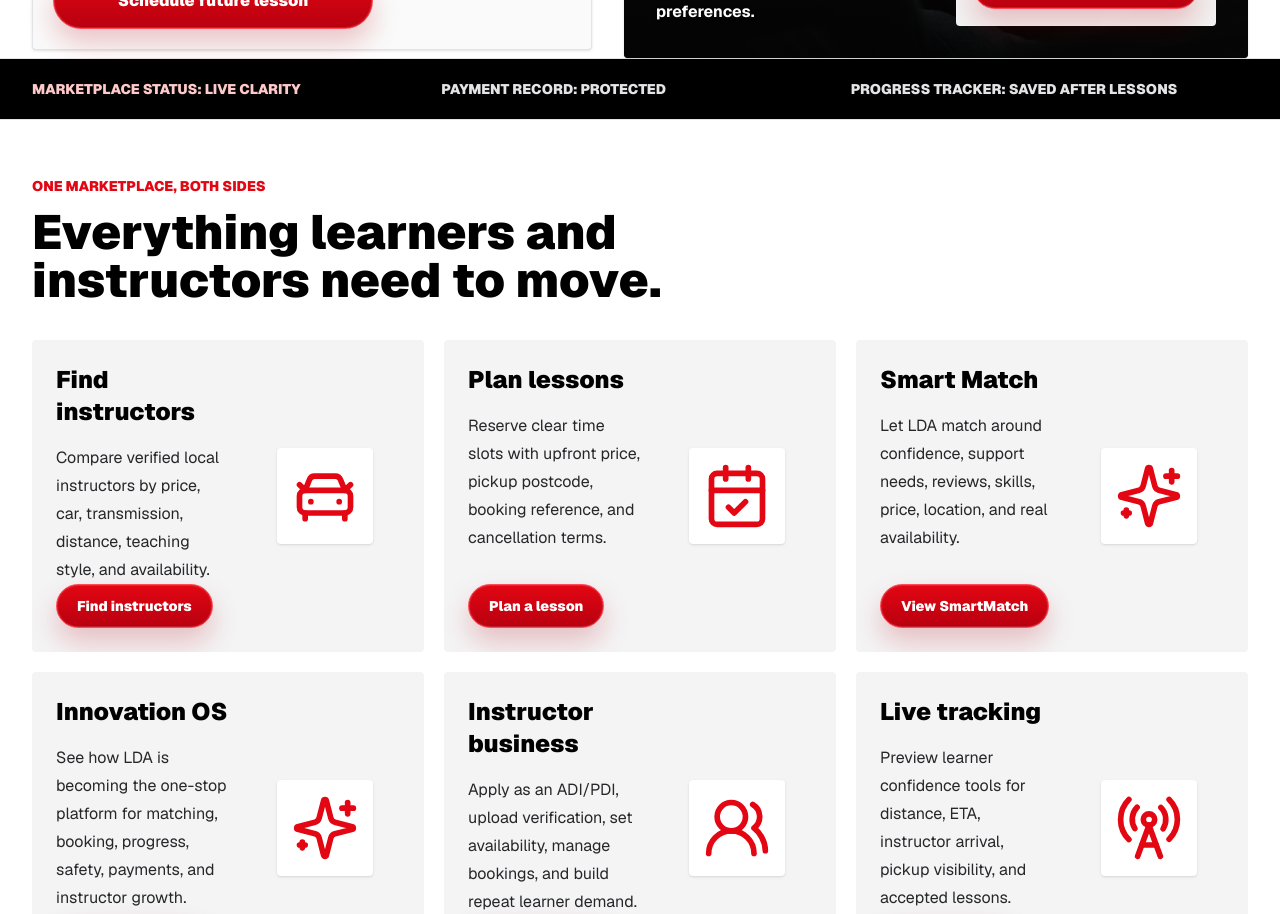
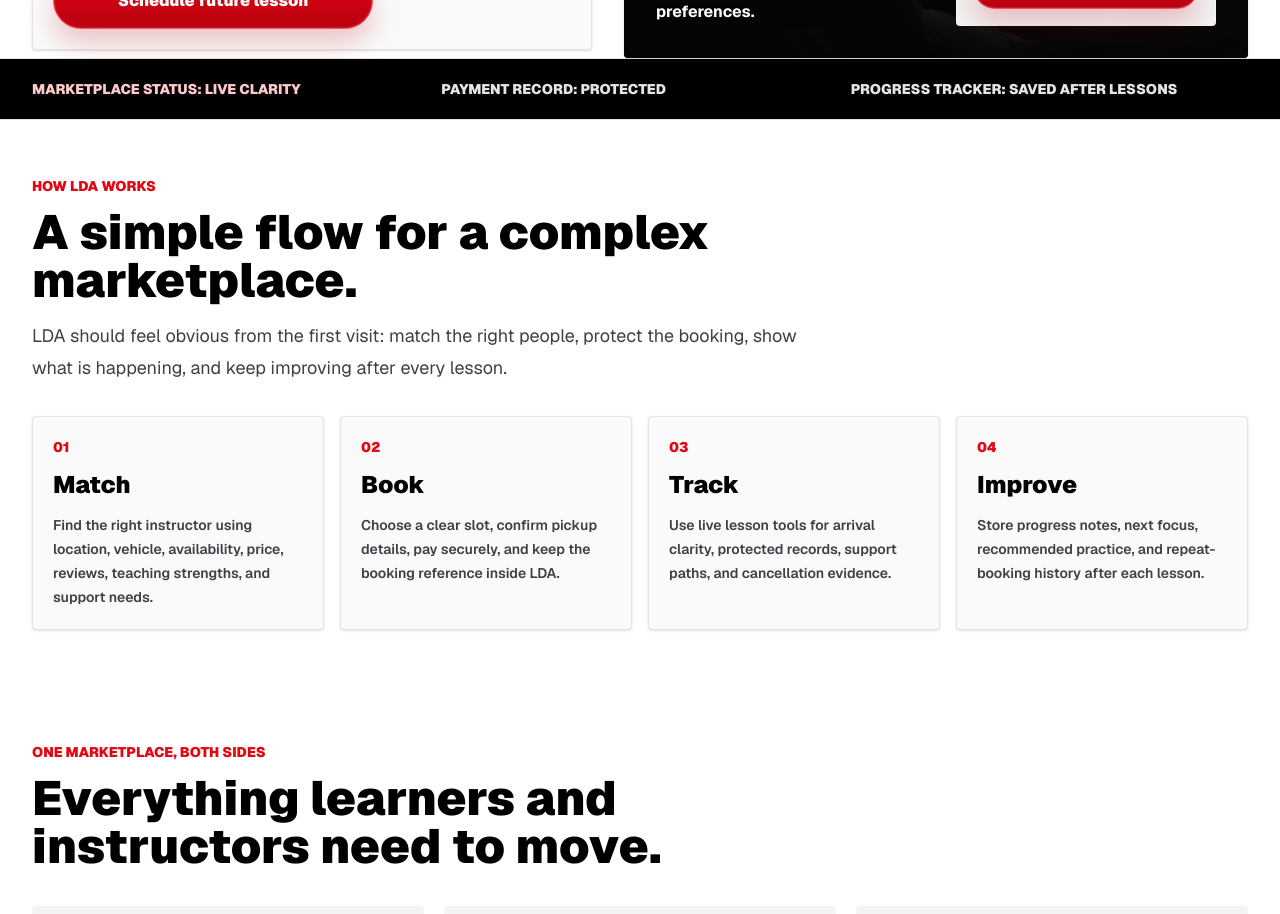
Before and after one commit to LDrivingAcademy/LDA, a Next.js app: page / in a window 1280 px wide. Shown: the part 1040-1954 px from the top of the page. Built offline with nearby package versions, Linux system fonts and the light colour scheme; no server answers.

Commit message:
Add concise product flow to homepage

```diff
--- a/src/app/page.tsx
+++ b/src/app/page.tsx
@@ -20,6 +20,29 @@ import { getHeaderAccountSummary } from "@/lib/current-account";
 export const dynamic = "force-dynamic";
 
 type CardVisualType = "car" | "calendar" | "match" | "instructor" | "tracking" | "social";
+
+const productFlow = [
+  {
+    step: "01",
+    title: "Match",
+    body: "Find the right instructor using location, vehicle, availability, price, reviews, teaching strengths, and support needs."
+  },
+  {
+    step: "02",
+    title: "Book",
+    body: "Choose a clear slot, confirm pickup details, pay securely, and keep the booking reference inside LDA."
+  },
+  {
+    step: "03",
+    title: "Track",
+    body: "Use live lesson tools for arrival clarity, protected records, support paths, and cancellation evidence."
+  },
+  {
+    step: "04",
+    title: "Improve",
+    body: "Store progress notes, next focus, recommended practice, and repeat-booking history after each lesson."
+  }
+];
 
 const suggestionCards: {
   title: string;
@@ -262,6 +285,27 @@ export default async function HomePage() {
           </div>
         </section>
 
+        <section className="bg-white">
+          <div className="mx-auto max-w-7xl px-4 py-14 sm:px-6 lg:px-8">
+            <div className="max-w-3xl">
+              <div className="text-sm font-black uppercase text-brand">How LDA works</div>
+              <h2 className="mt-3 text-4xl font-black tracking-normal sm:text-5xl">A simple flow for a complex marketplace.</h2>
+              <p className="mt-4 text-lg leading-8 text-zinc-700">
+                LDA should feel obvious from the first visit: match the right people, protect the booking, show what is happening, and keep improving after every lesson.
+              </p>
+            </div>
+            <div className="mt-8 grid gap-4 md:grid-cols-2 xl:grid-cols-4">
+              {productFlow.map((item) => (
+                <article key={item.step} className="rounded border border-zinc-200 bg-zinc-50 p-5 shadow-sm">
+                  <div className="text-sm font-black text-brand">{item.step}</div>
+                  <h3 className="mt-3 text-2xl font-black">{item.title}</h3>
+                  <p className="mt-3 text-sm font-semibold leading-6 text-zinc-700">{item.body}</p>
+                </article>
+              ))}
+            </div>
+          </div>
+        </section>
+
         <section id="discover" className="bg-white">
           <div className="mx-auto max-w-7xl px-4 py-14 sm:px-6 lg:px-8">
             <div className="max-w-3xl">
```
